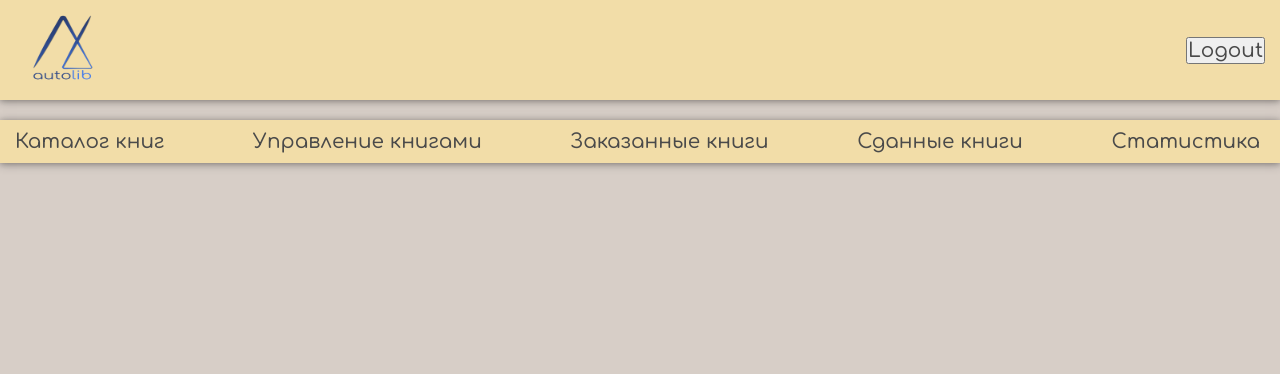
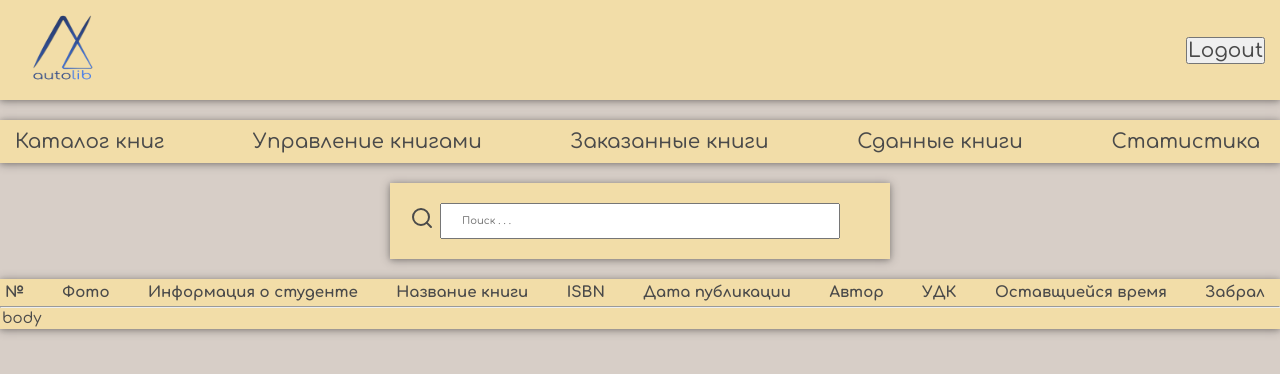
Before and after one commit to GRasul99/autolib-admin, a Vue app: page /orders-list in a window 1280 px wide. Shown: the top 374 px of the page. Built offline with nearby package versions, Linux system fonts and the light colour scheme; sample sign-in values are in the browser's storage.

Commit message:
Changed route name to OrdersList

```diff
--- a/src/assets/scss/global.scss
+++ b/src/assets/scss/global.scss
@@ -142,3 +142,22 @@ input {
   grid-template-columns: repeat(auto-fill, minmax(21rem, 1fr));
   grid-gap: 2rem;
 }
+
+table,
+.table {
+  margin-top: 2rem;
+  display: block;
+  overflow-x: auto;
+  white-space: nowrap;
+  background-color: $primary-color;
+  font-size: 1.5rem;
+}
+
+thead {
+  display: flex;
+  justify-content: space-between;
+  padding: 0.5rem;
+  th {
+    margin-right: 1rem;
+  }
+}
--- a/src/components/TheNavBar.vue
+++ b/src/components/TheNavBar.vue
@@ -2,19 +2,29 @@
   <nav id="nav" class="nav -shadow">
     <ul class="nav-menu">
       <li class="nav-menu-link">
-        <router-link class="nav-menu-link__item" to="/book-list">Каталог книг</router-link>
+        <router-link class="nav-menu-link__item" to="/"
+          >Каталог книг</router-link
+        >
       </li>
       <li class="nav-menu-link">
-        <router-link class="nav-menu-link__item" to="/book-manage">Управление книгами</router-link>
+        <router-link class="nav-menu-link__item" to="/book-manage"
+          >Управление книгами</router-link
+        >
       </li>
       <li class="nav-menu-link">
-        <router-link class="nav-menu-link__item" to="/order-list">Заказанные книги</router-link>
+        <router-link class="nav-menu-link__item" to="/orders-list"
+          >Заказанные книги</router-link
+        >
       </li>
       <li class="nav-menu-link">
-        <router-link class="nav-menu-link__item" to="/Retrieved-boks">Сданные книги</router-link>
+        <router-link class="nav-menu-link__item" to="/Retrieved-boks"
+          >Сданные книги</router-link
+        >
       </li>
       <li class="nav-menu-link">
-        <router-link class="nav-menu-link__item" to="/Statistics">Статистика</router-link>
+        <router-link class="nav-menu-link__item" to="/statistics"
+          >Статистика</router-link
+        >
       </li>
     </ul>
   </nav>
--- a/src/router/index.js
+++ b/src/router/index.js
@@ -1,6 +1,9 @@
 import Vue from 'vue'
 import VueRouter from 'vue-router'
 import BookList from '../views/BookList.vue'
+import BookShow from '../views/BookShow.vue'
+import Statistics from '../views/Statistics.vue'
+import OrdersList from '../views/OrdersList.vue'
 import Login from '../views/Auth/Login.vue'
 import Register from '../views/Auth/Register.vue'
 
@@ -11,6 +14,22 @@ const routes = [
     path: '/',
     name: 'book-list',
     component: BookList
+  },
+  {
+    path: '/book-show/:id',
+    name: 'book-show',
+    component: BookShow,
+    props: true
+  },
+  {
+    path: '/statistics',
+    name: 'statistics',
+    component: Statistics
+  },
+  {
+    path: '/orders-list',
+    name: 'orders',
+    component: OrdersList
   },
   {
     path: '/login',
--- a/src/views/BookList.vue
+++ b/src/views/BookList.vue
@@ -31,7 +31,7 @@ export default {
     this.$store.dispatch('book/fetchBooks')
   },
   computed: {
-    ...mapState(['book', 'books']),
+    ...mapState(['books', 'book']),
     filteredBook() {
       return this.book.books.filter(data => {
         let author = data.author.toLowerCase().match(this.search.toLowerCase())
@@ -45,5 +45,4 @@ export default {
 }
 </script>
 
-<style lang="scss">
-</style>
+<style lang="scss"></style>
--- /dev/null
+++ b/src/views/BookShow.vue
@@ -0,0 +1,10 @@
+<template>
+  <section class="section book-show"></section>
+</template>
+
+<script>
+export default {}
+</script>
+
+<style lang="scss" scoped>
+</style>
--- /dev/null
+++ b/src/views/OrdersList.vue
@@ -0,0 +1,48 @@
+<template>
+  <section class="section-fluid orders">
+    <form class="form form-search -shadow">
+      <div class="form-content">
+        <div class="form-content-input">
+          <BaseIcon name="search" />
+          <BaseInput type="text" placeholder="Поиск . . ." v-model="search" />
+        </div>
+      </div>
+    </form>
+    <table class="table -shadow">
+      <thead>
+        <th v-for="head in headers" :key="head.id">{{ head.name }}</th>
+      </thead>
+      <hr />
+      <tbody>
+        <tr>
+          <td>body</td>
+        </tr>
+      </tbody>
+    </table>
+  </section>
+</template>
+
+<script>
+export default {
+  name: 'Oders',
+  data() {
+    return {
+      headers: [
+        { id: 0, name: '№' },
+        { id: 1, name: 'Фото' },
+        { id: 2, name: 'Информация о студенте' },
+        { id: 3, name: 'Название книги' },
+        { id: 4, name: 'ISBN' },
+        { id: 5, name: 'Дата публикации' },
+        { id: 6, name: 'Автор' },
+        { id: 7, name: 'УДК' },
+        { id: 8, name: 'Оставщиейся время' },
+        { id: 9, name: 'Забрал' }
+      ],
+      search: ''
+    }
+  }
+}
+</script>
+
+<style lang="scss" scoped></style>
--- /dev/null
+++ b/src/views/Statistics.vue
@@ -0,0 +1,11 @@
+<template>
+  <section class="section"></section>
+</template>
+
+<script>
+export default {
+  name: 'Statistics'
+}
+</script>
+
+<style lang="scss" scoped></style>
```
